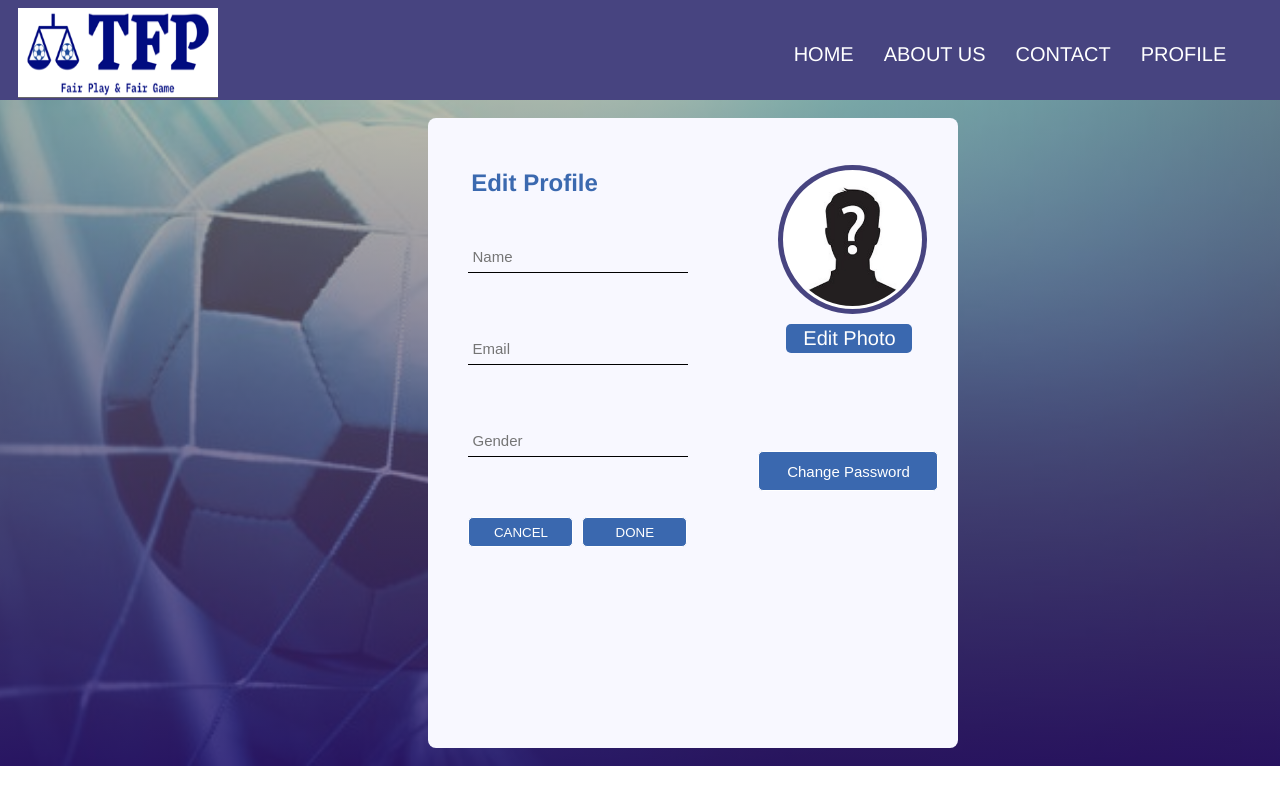
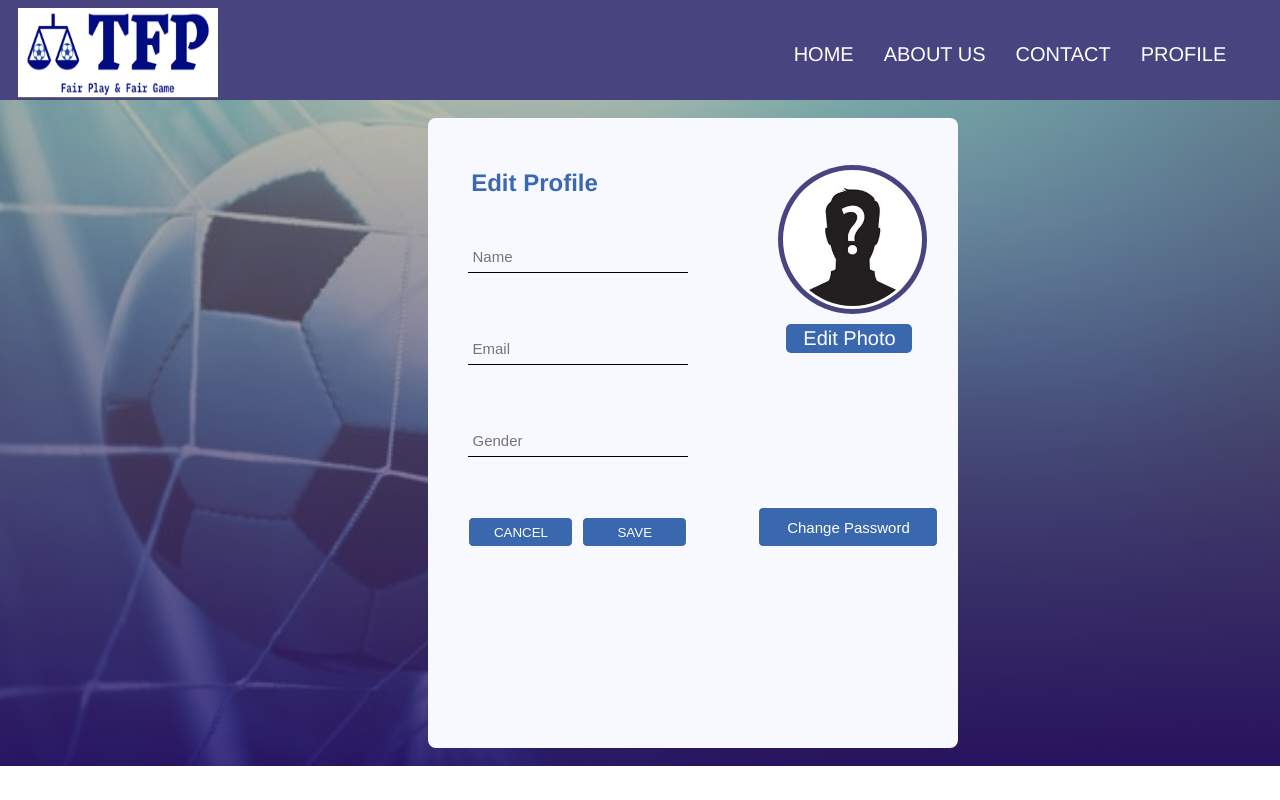
Before and after one commit to SU-CS308-22FA/Team-41-Frontend, a Vue app: page /EditProfile in a window 1280 px wide. Built offline with nearby package versions, Linux system fonts and the light colour scheme.

Commit message:
design fix

```diff
--- a/src/components/EditProfile.vue
+++ b/src/components/EditProfile.vue
@@ -11,7 +11,7 @@
                 <input v-model="mail" type="email" name="" placeholder="Email">
                 <input v-model="gender" type="text" name="" placeholder="Gender">
                 <button @click="goToProfile" style="float:left;">CANCEL</button>
-                <button @click="updateUser" style="float:left; margin-left: 4%;">DONE</button>
+                <button @click="updateUser" style="float:left; margin-left: 4%;">SAVE</button>
 
             </div>
             <div class="photo">
@@ -228,7 +228,7 @@
 
     }
     .change{
-        margin-top: 70%;
+        margin-top: 110%;
         margin-left: 50%;
         padding: 3px 1px -3px 1px;
         height: 40px;
```
